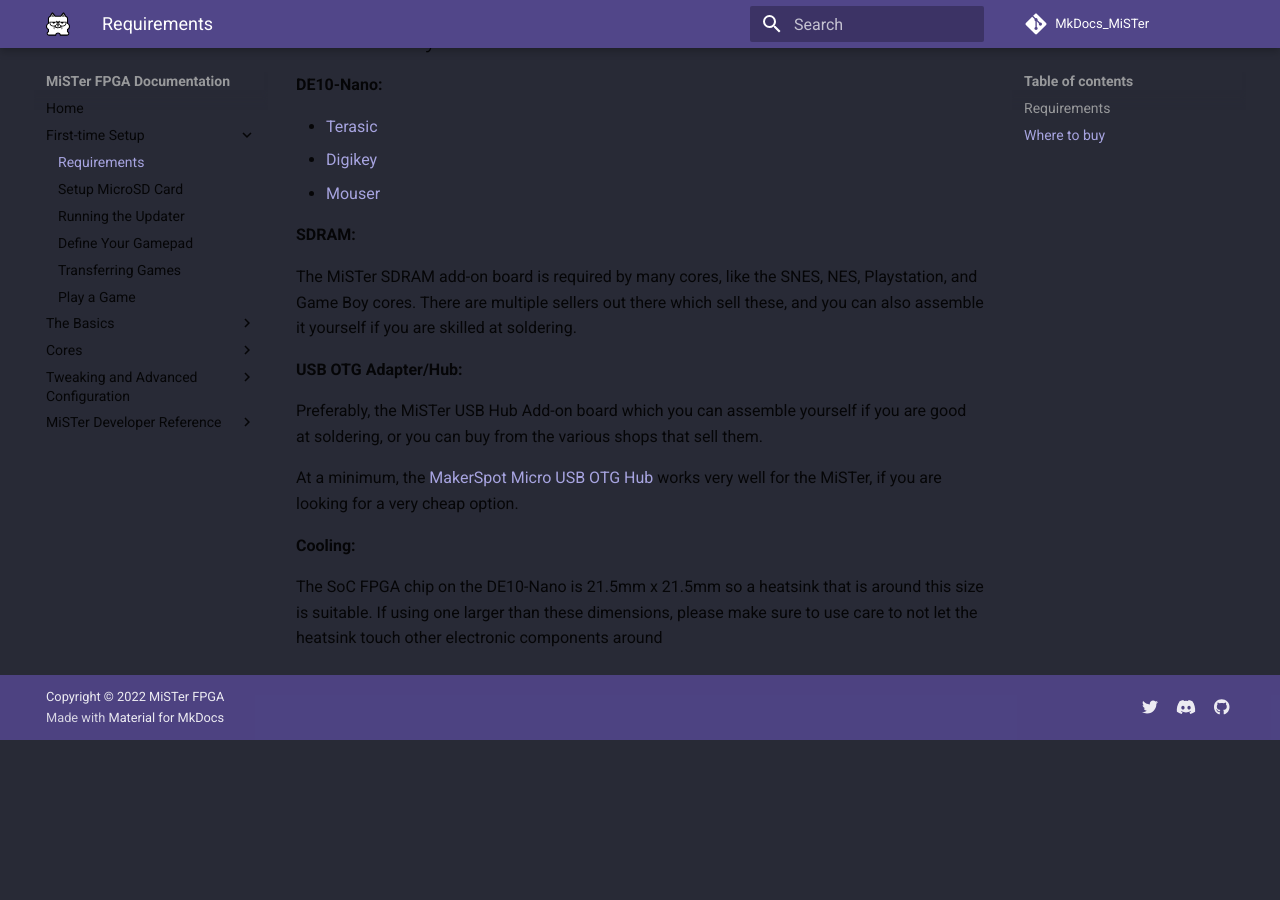
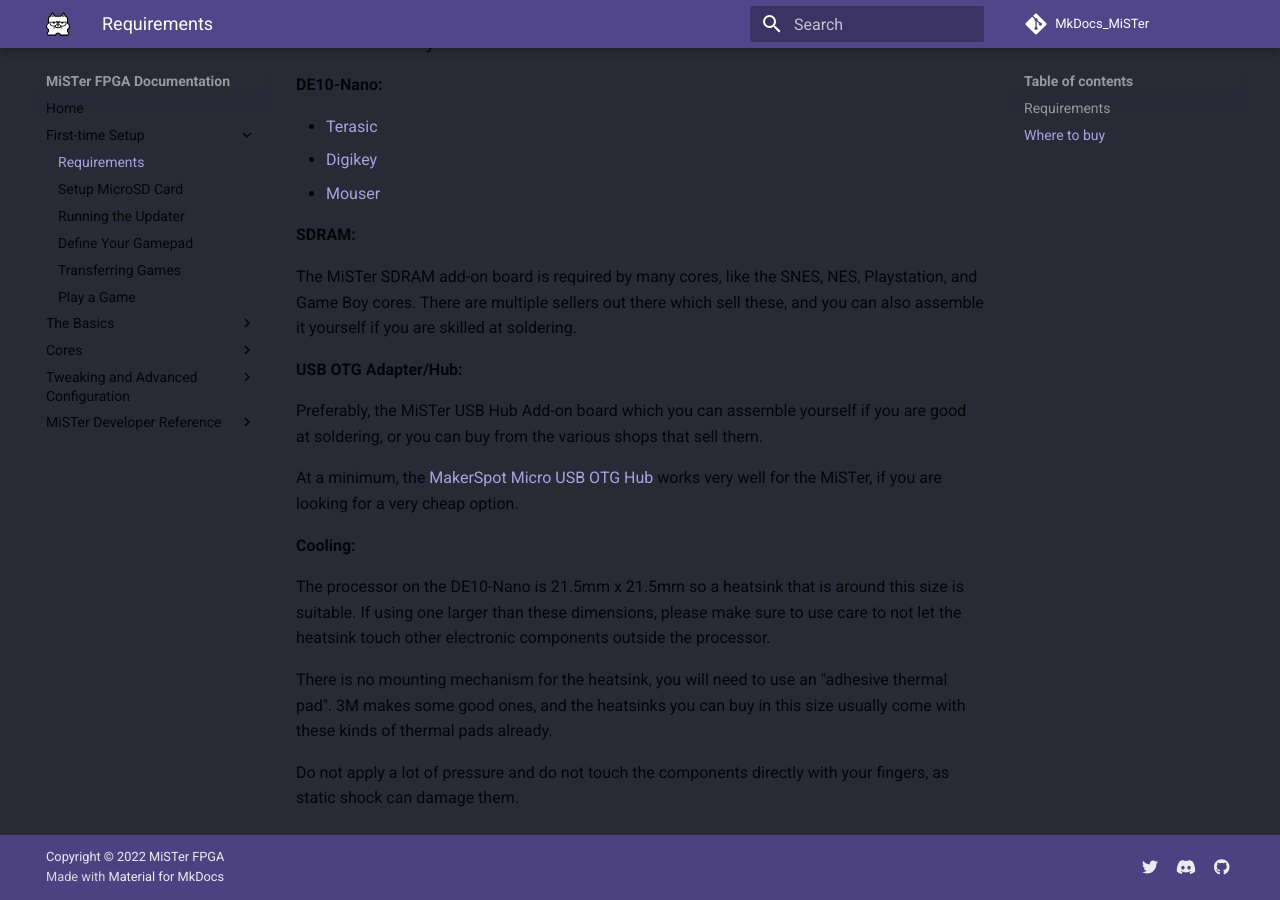
Before and after one commit to tofukazoo/MkDocs_MiSTer, an MkDocs documentation site: the page built from docs/setup/requirements.md, in a window 1280 px wide and 900 px high, scrolled down 576 px. Built offline with MkDocs 1.6.1 and Material for MkDocs 9.7.7, drawn with Linux system fonts in a browser that asks for light colours; comment, search, counter and statistics services are not loaded; before the commit the page ends 1316 px from its top, so only the background shows below that.

Commit message:
Update requirements.md

```diff
--- a/docs/setup/requirements.md
+++ b/docs/setup/requirements.md
@@ -31,4 +31,8 @@
 
 **Cooling:**
 
-The SoC FPGA chip on the DE10-Nano is 21.5mm x 21.5mm so a heatsink that is around this size is suitable. If using one larger than these dimensions, please make sure to use care to not let the heatsink touch other electronic components around
+The processor on the DE10-Nano is 21.5mm x 21.5mm so a heatsink that is around this size is suitable. If using one larger than these dimensions, please make sure to use care to not let the heatsink touch other electronic components outside the processor.
+
+There is no mounting mechanism for the heatsink, you will need to use an "adhesive thermal pad". 3M makes some good ones, and the heatsinks you can buy in this size usually come with these kinds of thermal pads already.
+
+Do not apply a lot of pressure and do not touch the components directly with your fingers, as static shock can damage them.
```
